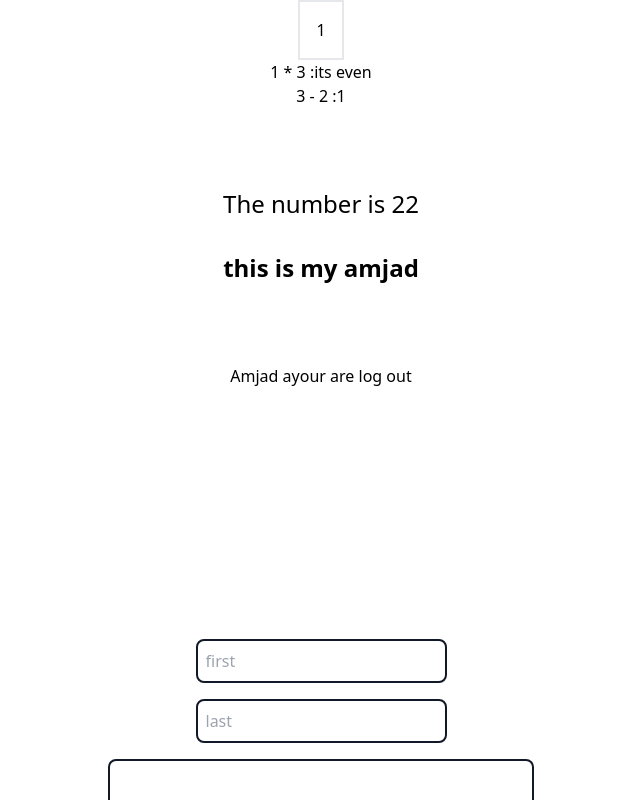
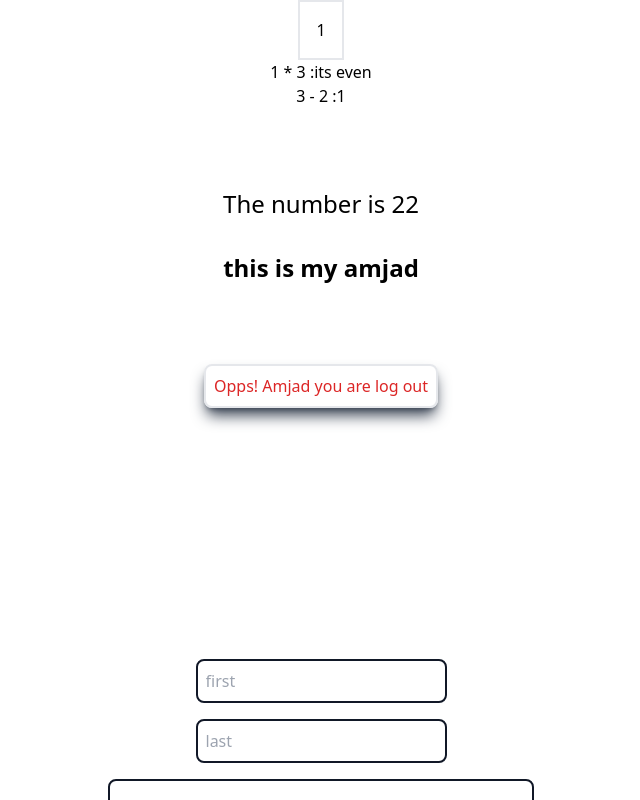
Before and after one commit to Amjad-722/Svelt-5-Curd-Operationes, a SvelteKit app: page / in a window 1280 px wide. Shown: the top 800 px of the page, without its empty margins (319-959 px from the left). Built offline with nearby package versions, Linux system fonts and the light colour scheme.

Commit message:
added new logic based componnet

```diff
--- a/src/Component/Counter/ifLogic.svelte
+++ b/src/Component/Counter/ifLogic.svelte
@@ -4,18 +4,25 @@
   function Toggle() {
     user.loginIn = !user.loginIn;
   }
+$effect(() => {
+    if(!user.loginIn){
+        alert("you are log out");
+    }
+
+})
+
 </script>
 <div class="flex justify-center mt-20">
 
 
 {#if user.loginIn}
 <div>
-  <button class="border-2 border-neutral-900 p-2 rounded-lg shadow-lg shadow-gray-700  text-blue-600" onclick={Toggle}> Amjad you are login in </button>
+  <button class="border-2  p-2 rounded-lg shadow-lg shadow-gray-700  text-blue-600" onclick={Toggle}> Amjad you are login  </button>
 </div>
 {/if}
 {#if !user.loginIn}
 <div>
-<button onclick={Toggle}> Amjad ayour are log out </button>
+<button class="border-2  p-2 rounded-lg shadow-lg shadow-gray-700  text-red-600" onclick={Toggle}> Opps! Amjad you are log out </button>
 </div>
 {/if}
 </div>
```
